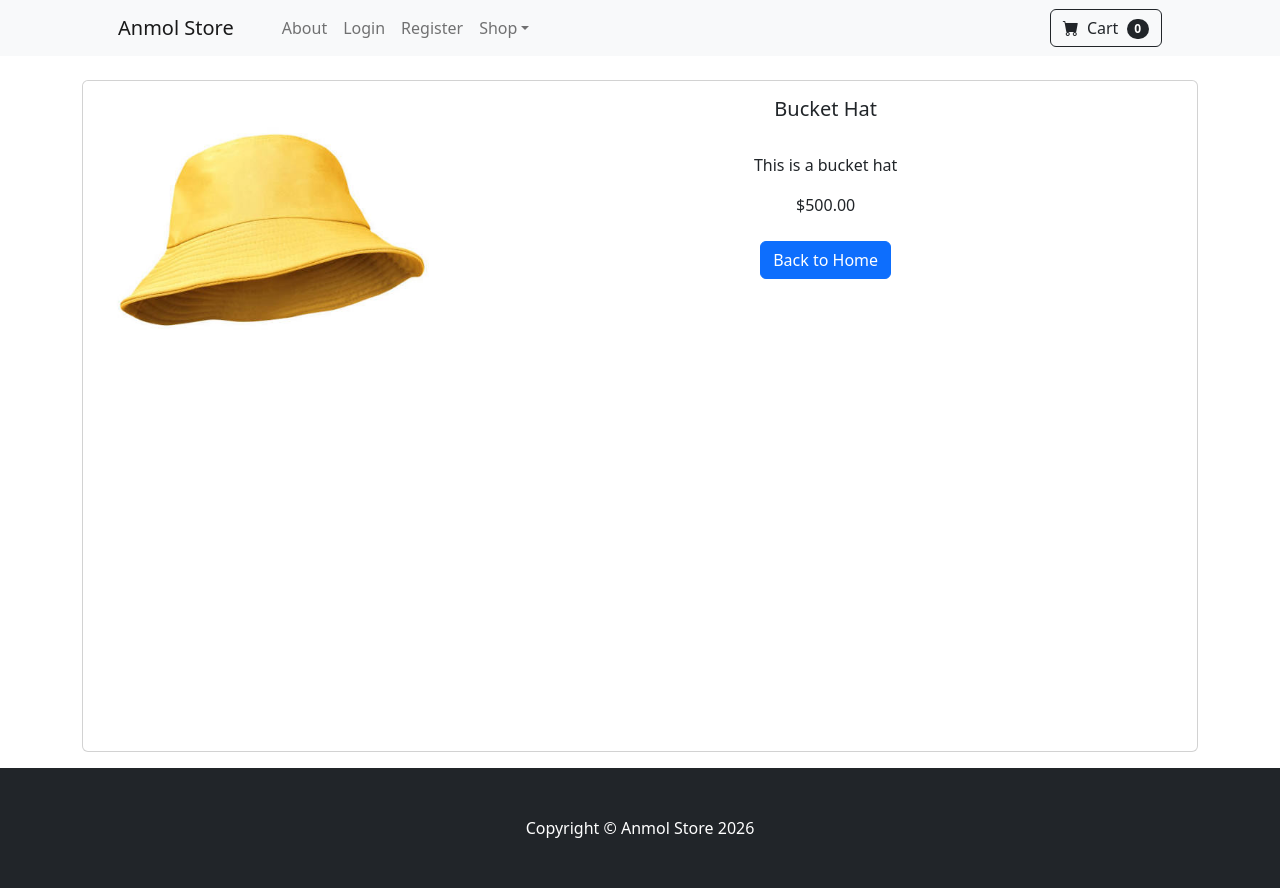
After one commit to Anmol99914/Django-Ecommerce, a Django app: page /product/1/ in a window 1280 px wide. The commit adds this page. Run offline with Django 5.2, Linux system fonts and the light colour scheme; data comes from the database, SQL or seed files in the repository; both versions use the stored data as it was after the commit; some libraries are stand-ins or nearby versions.

Commit message:
Product page added

```diff
--- a/djangoecom/store/templates/about.html
+++ b/djangoecom/store/templates/about.html
@@ -6,7 +6,7 @@
             <div class="container px-4 px-lg-5 my-5">
                 <div class="text-center text-white">
                     <h1 class="display-4 fw-bolder">Anmol Store</h1>
-                    <p class="lead fw-normal text-white-50 mb-0">Fuckin' Shopping</p>
+                    <p class="lead fw-normal text-white-50 mb-0">Shop the shit out of it</p>
                 </div>
             </div>
         </header><br/><br/>
--- a/djangoecom/store/templates/home.html
+++ b/djangoecom/store/templates/home.html
@@ -5,7 +5,7 @@
             <div class="container px-4 px-lg-5 my-5">
                 <div class="text-center text-white">
                     <h1 class="display-4 fw-bolder">Anmol Store</h1>
-                    <p class="lead fw-normal text-white-50 mb-0">Fuckin' Shopping</p>
+                    <p class="lead fw-normal text-white-50 mb-0">Shop the shit out of it</p>
                 </div>
             </div>
         </header>
@@ -39,7 +39,7 @@
                             </div>
                             <!-- Product actions-->
                             <div class="card-footer p-4 pt-0 border-top-0 bg-transparent">
-                                <div class="text-center"><a class="btn btn-outline-dark mt-auto" href="#">View options</a></div>
+                                <div class="text-center"><a class="btn btn-outline-dark mt-auto" href="{% url 'product' product.id %}">View Product</a></div>
                             </div>
                         </div>
                     </div>
@@ -61,7 +61,7 @@
                             </div>
                             <!-- Product actions-->
                             <div class="card-footer p-4 pt-0 border-top-0 bg-transparent">
-                                <div class="text-center"><a class="btn btn-outline-dark mt-auto" href="#">View options</a></div>
+                                <div class="text-center"><a class="btn btn-outline-dark mt-auto" href="{% url 'product' product.id%}">View Product</a></div>
                             </div>
                         </div>
                     </div>
--- a/djangoecom/store/templates/navbar.html
+++ b/djangoecom/store/templates/navbar.html
@@ -11,6 +11,8 @@
                          <li class="nav-item"><a class="nav-link" href="{% url 'logout' %}">Logout</a></li>
                         {% else %}
                         <li class="nav-item"><a class="nav-link" href="{% url 'login' %}">Login</a></li>
+                        <li class="nav-item"><a class="nav-link" href="{% url 'register' %}">Register</a></li>
+
                         {% endif %}
                         <li class="nav-item dropdown">
                             <a class="nav-link dropdown-toggle" id="navbarDropdown" href="#" role="button" data-bs-toggle="dropdown" aria-expanded="false">Shop</a>
--- /dev/null
+++ b/djangoecom/store/templates/product.html
@@ -0,0 +1,45 @@
+{% extends 'base.html' %}
+{% block content%}
+
+<div class="container">
+<br/>
+
+
+<div class="card mb-3">
+  <div class="row g-0">
+    <div class="col-md-4">
+      <img src="{{ product.image.url }}" class="img-fluid rounded-start" alt="...">
+    </div>
+    <div class="col-md-8">
+      <div class="card-body">
+        <center>
+        <h5 class="card-title">{{ product.name }}</h5>
+        <br/>
+        <p class="card-text justified">{{ product.description }}</p>
+
+        {% if product.on_sale %}
+        <div class="d-flex justify-content-center small text-warning mb-2">
+                <div class="bi-star-fill"></div>
+                &nbsp;&nbsp;Sale!&nbsp;&nbsp;
+                <div class="bi-star-fill"></div>
+                </div>
+
+                <!-- Product price-->
+                <strike>
+                ${{ product.price }}
+                </strike>
+                &nbsp;
+                ${{ product.sale_price }}
+        {% else %}
+            ${{ product.price }}
+        {% endif %}
+            <br/><br/>
+                    <a href="{% url 'home'%}" class="btn btn-primary">Back to Home</a>
+            <br/><br/><br/><br/><br/><br/><br/><br/><br/><br/><br/><br/><br/><br/><br/><br/><br/><br/><br/><br/>
+            </div>
+        </div>
+    </div>
+</div>
+</div>
+
+{% endblock %}
--- a/djangoecom/store/urls.py
+++ b/djangoecom/store/urls.py
@@ -7,6 +7,8 @@ urlpatterns = [
     path('about/', views.about, name = "about"),
     path('login/', views.login_user, name = "login"),
     path('logout/', views.logout_user, name = "logout"),
+    path('register/', views.register_user, name = "register"),
+    path('product/<int:pk>/', views.product, name = "product"),
 
 
 ]
--- a/djangoecom/store/views.py
+++ b/djangoecom/store/views.py
@@ -2,6 +2,12 @@ from django.shortcuts import render,redirect
 from .models import Product
 from django.contrib.auth import authenticate,login,logout
 from django.contrib import messages
+from django.contrib.auth.models import User
+from django.contrib.auth.forms import UserCreationForm
+from .forms import SignUpForm
+from django import forms
+
+
 
 # Create your views here.
 def home(request):
@@ -31,3 +37,27 @@ def logout_user(request):
     logout(request)
     messages.success(request,("You have been logged out"))
     return redirect('home')
+
+def register_user(request):
+    form = SignUpForm()
+    if request.method == "POST":
+        form = SignUpForm(request.POST)
+        if form.is_valid():
+            form.save()
+            username = form.cleaned_data['username']
+            password = form.cleaned_data['password1']
+            # login user
+            user = authenticate(username = username, password = password)
+            login(request, user)
+            messages.success(request,("You have registered successfully!"))
+            return redirect('home')
+        else:
+            messages.error(request, "Please correct the errors in the form.")
+            # messages.success(request,("OOPs! Some error occurred. Please try again!"))
+            return render(request, 'register.html',{'form': form})
+    else:
+        return render(request, 'register.html',{'form': form})
+
+def product(request,pk):
+    product = Product.objects.get(id=pk)
+    return render(request, 'product.html',{'product': product})
```
Also changed, not shown: djangoecom/store/forms.py (added, +30 -0 lines), djangoecom/store/templates/register.html (added, +42 -0 lines), djangoecom/db.sqlite3.
